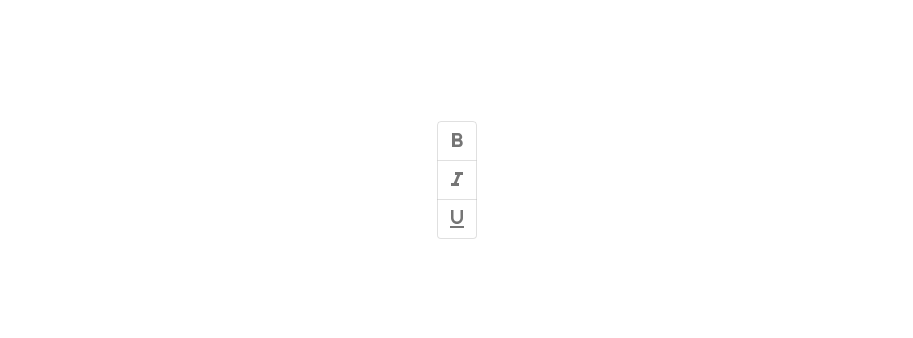
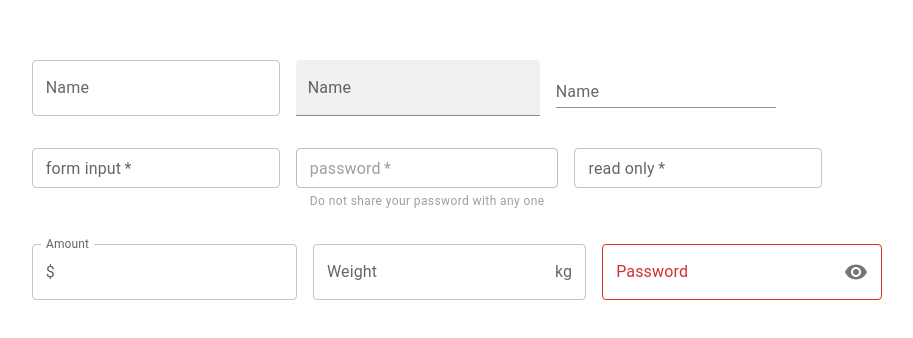
Before and after one commit to leo-mutuku/react-mui, a React (Vite) app: page / in a window 1280 px wide. Shown: the part 220-558 px from the top of the page, without its empty margins (183-1096 px from the left). Built offline with nearby package versions, Linux system fonts and the light colour scheme.

Commit message:
text field styling

```diff
--- a/src/App.tsx
+++ b/src/App.tsx
@@ -1,6 +1,7 @@
 
 import './App.css'
-import { MuiButtonToggle } from './MuiButtonToggle'
+import { MuiTextField } from './component/MuiTextField'
+//import { MuiButtonToggle } from './MuiButtonToggle'
 //import { MuiButtonGroup } from './component/MuiButtonGroup'
 //import { MuiButton } from './component/MuiButton'
 // import { TypographyComponent } from './component/Typography/TypographyComponent'
@@ -13,7 +14,8 @@
       {/* <TypographyComponent /> */}
       {/* <MuiButton/> */}
       {/* <MuiButtonGroup /> */}
-      <MuiButtonToggle/>
+      {/* <MuiButtonToggle/> */}
+     <MuiTextField/>
     </>
   )
 }
--- /dev/null
+++ b/src/component/MuiTextField.tsx
@@ -0,0 +1,46 @@
+import { Stack, TextField, InputAdornment, } from "@mui/material"
+import VisibilityIcon from '@mui/icons-material/Visibility';
+import { useState } from 'react'
+export const MuiTextField = () => {
+  const [value, setValue] = useState('')
+  return (
+   <Stack spacing={4}>
+    <Stack direction={'row'} spacing={2}>
+      <TextField label="Name" variant="outlined" />
+      <TextField label="Name" variant="filled" />
+      <TextField label="Name" variant="standard" />
+    </Stack>
+    <Stack direction={'row'} spacing={2}>
+      <TextField label="form input" size='small' required color="secondary" />
+      <TextField label="password"
+      size='small' required color="secondary"
+       helperText='Do not share your password with any one'
+       type="password"
+       disabled/>
+        <TextField label="read only"
+        size='small'
+        required color="secondary"
+        InputProps={{readOnly:true}}/>
+    </Stack>
+    <Stack direction={'row'} spacing={2}>
+        <TextField label='Amount'
+        InputProps={{
+          startAdornment:<InputAdornment position='start'>$</InputAdornment>,
+        }}/>
+
+        <TextField
+        label='Weight'
+        InputProps={{
+          endAdornment:<InputAdornment position="end">kg</InputAdornment>
+        }}/>
+
+<TextField
+        label='Password'
+        error
+        InputProps={{
+          endAdornment:<InputAdornment position="end"><VisibilityIcon/></InputAdornment>
+        }}/>
+    </Stack>
+   </Stack>
+  )
+}
```
